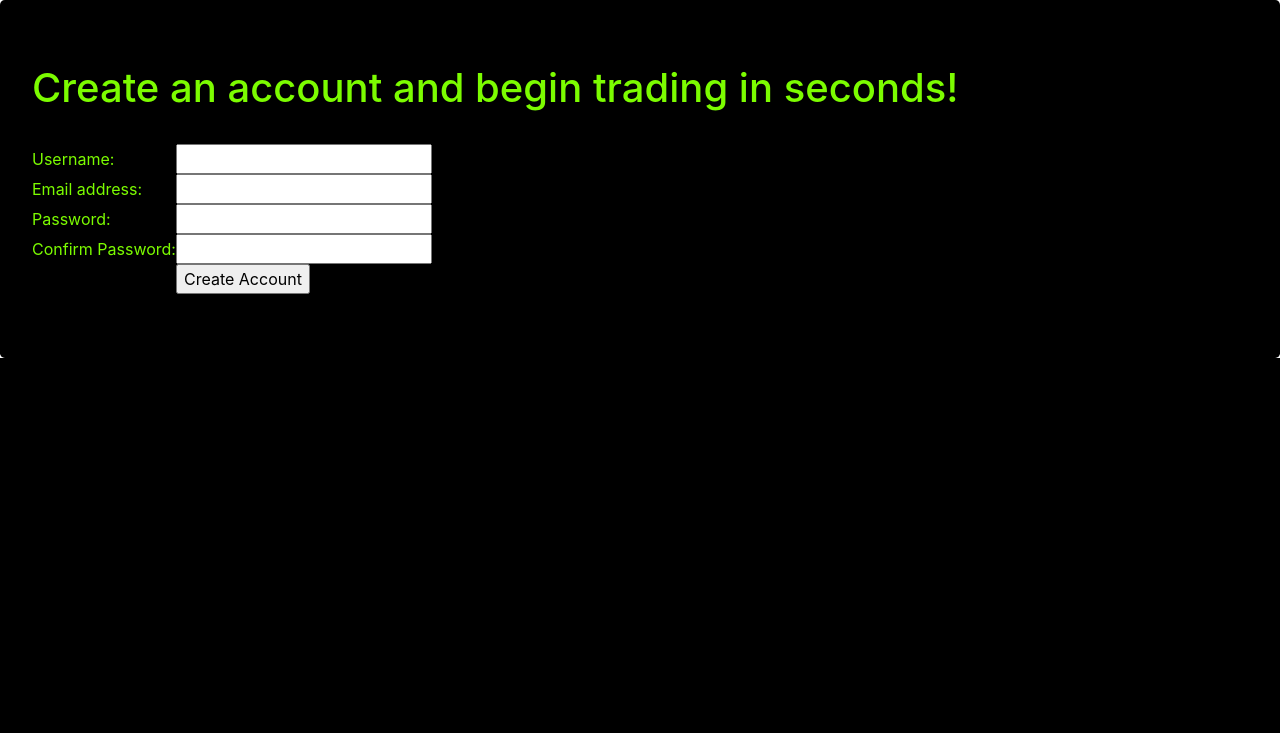
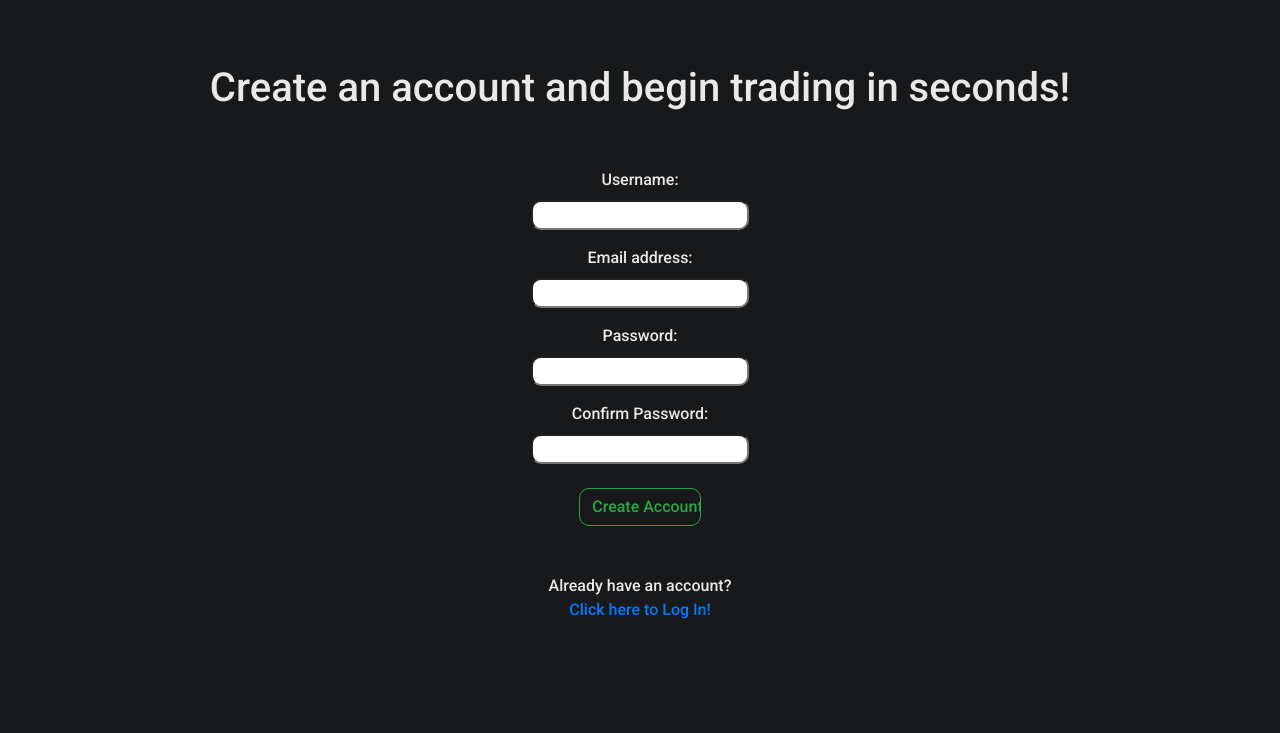
Before and after one commit to cormac-larkin/Crypto_Simulator, a Django app: page /register in a window 1280 px wide. Shown: the top 733 px of the page. Run offline with Django 3.2, Linux system fonts and the light colour scheme; some libraries are stand-ins or nearby versions.

Commit message:
Second commit - Added landing page and CSS styling for login/register pages

```diff
--- a/simulator/forms.py
+++ b/simulator/forms.py
@@ -2,7 +2,7 @@ from django import forms
 from django.contrib.auth.models import User
 
 class SignUpForm(forms.ModelForm):
-    confirmation = forms.TextInput()
+    password = forms.CharField(widget=forms.PasswordInput())
 
     class Meta:
         model = User
--- /dev/null
+++ b/simulator/static/simulator/login_and_register.css
@@ -0,0 +1,41 @@
+html {
+    background-color: rgb(23, 25, 27);
+}
+
+.jumbotron {
+    background-color: rgb(23, 25, 27);
+    color: rgb(233, 233, 233);
+    text-align: center;
+    font-family: 'Roboto', sans-serif;
+    border-radius: 0%;
+}
+
+form {
+    display: flex;
+    justify-content: center;
+    align-content: center;
+    flex-direction: column;
+}
+
+p {
+    display: flex;
+    justify-content: center;
+    align-content: center;
+    flex-direction: column;
+}
+
+input {
+    align-self: center;
+    width: 18%;
+    border-radius: 10px;
+}
+
+#login {
+    width: 5%;
+    border-radius: 10px;
+}
+
+#register {
+    width: 10%;
+    border-radius: 10px;
+}
--- a/simulator/static/simulator/register.css
+++ /dev/null
@@ -1,24 +0,0 @@
-html {
-    background-color: rgb(0, 0, 0);
-}
-
-.jumbotron {
-    background-color:  rgb(0, 0, 0);
-    color: lawngreen;
-}
-
-form {
-    display: table;
-}
-
-p {
-    display: table-row;
-}
-
-label {
-    display: table-cell;
-}
-
-input {
-    display: table-cell;
-}
--- a/simulator/templates/simulator/layout.html
+++ b/simulator/templates/simulator/layout.html
@@ -8,6 +8,10 @@
     <meta name="viewport" content="width=device-width, initial-scale=1.0">
     <link rel="stylesheet" href="https://stackpath.bootstrapcdn.com/bootstrap/4.4.1/css/bootstrap.min.css" integrity="sha384-Vkoo8x4CGsO3+Hhxv8T/Q5PaXtkKtu6ug5TOeNV6gBiFeWPGFN9MuhOf23Q9Ifjh" crossorigin="anonymous">
     <link href="{% static 'simulator/styles.css' %}" rel="stylesheet">
+    <link rel="preconnect" href="https://fonts.googleapis.com">
+    <link rel="preconnect" href="https://fonts.gstatic.com" crossorigin>
+    <link href="https://fonts.googleapis.com/css2?family=Roboto:wght@500&display=swap" rel="stylesheet">
+    <link rel="icon" type="image/png" href="static/simulator/favicon.ico"/>
     <title>{% block title %}{% endblock %}</title>
 </head>
 <body>
--- a/simulator/templates/simulator/register.html
+++ b/simulator/templates/simulator/register.html
@@ -7,20 +7,27 @@
     <meta http-equiv="X-UA-Compatible" content="IE=edge">
     <meta name="viewport" content="width=device-width, initial-scale=1.0">
     <link rel="stylesheet" href="https://stackpath.bootstrapcdn.com/bootstrap/4.4.1/css/bootstrap.min.css" integrity="sha384-Vkoo8x4CGsO3+Hhxv8T/Q5PaXtkKtu6ug5TOeNV6gBiFeWPGFN9MuhOf23Q9Ifjh" crossorigin="anonymous">
-    <link href="{% static 'simulator/register.css' %}" rel="stylesheet">
+    <link href="{% static 'simulator/login_and_register.css' %}" rel="stylesheet">
+    <link rel="preconnect" href="https://fonts.googleapis.com">
+    <link rel="preconnect" href="https://fonts.gstatic.com" crossorigin>
+    <link href="https://fonts.googleapis.com/css2?family=Roboto:wght@500&display=swap" rel="stylesheet">
+    <link rel="icon" type="image/png" href="static/simulator/favicon.ico"/>
     <title>Register</title>
 </head>
 <body>
-    <div class="jumbotron" id="register">
+    <div class="jumbotron">
         <h1>Create an account and begin trading in seconds!</h1><br>
         {{ message }}
+        <br>
         <form action="{% url 'register' %}" method="POST">
             {% csrf_token %}
             {{ form.as_p }}
             <label for="confirmation">Confirm Password:</label>
             <input type="text" id="confirmation" name="confirmation"><br>
-            <input type="submit" value="Create Account">
+            <input type="submit" class="btn btn-outline-success" id="register" value="Create Account">
         </form>
+        <br><br>
+        <p>Already have an account? <a href="{% url 'login' %}">Click here to Log In!</a></p>
     </div>
 </body>
 </html>
--- a/simulator/urls.py
+++ b/simulator/urls.py
@@ -4,6 +4,7 @@ from . import views
 
 urlpatterns = [
 path("", views.index, name="index"),
+path("landing", views.landing, name="landing"),
 path("login", views.login_view, name="login"),
 path("register", views.register, name="register"),
 path("logout", views.logout_view, name="logout"),
--- a/simulator/views.py
+++ b/simulator/views.py
@@ -7,7 +7,6 @@ from django.http.response import HttpResponseForbidden
 from django.shortcuts import render
 from django.urls import reverse
 
-import simulator
 from .forms import SignUpForm
 
 # Create your views here.
@@ -68,6 +67,9 @@ def logout_view(request):
     return HttpResponseRedirect(reverse("login"))
 
 
-@login_required(login_url= "/login")
+def landing(request):
+    return render(request, "simulator/landing.html")
+
+@login_required(login_url= "/landing")
 def index(request):
     return render(request, "simulator/index.html")
```
Also changed, not shown: simulator/static/simulator/landing.css (added, +19 -0 lines), simulator/templates/simulator/landing.html (added, +39 -0 lines), simulator/templates/simulator/login.html (+10 -3 lines), simulator/static/simulator/favicon.ico (added), simulator/static/simulator/landing.jpg (added).
